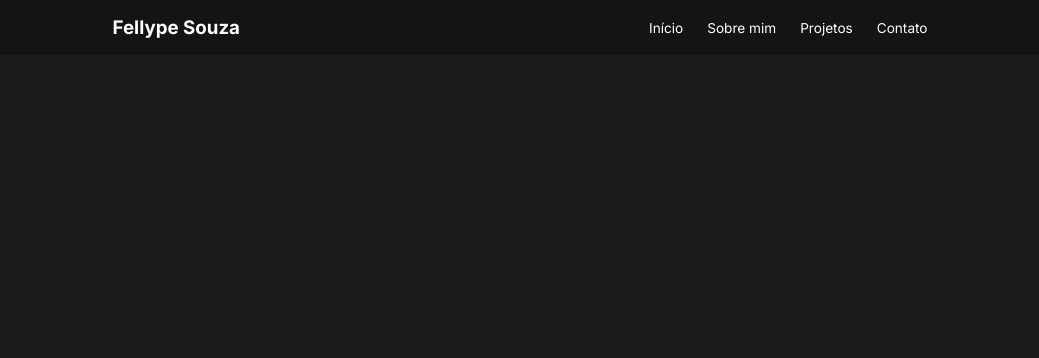
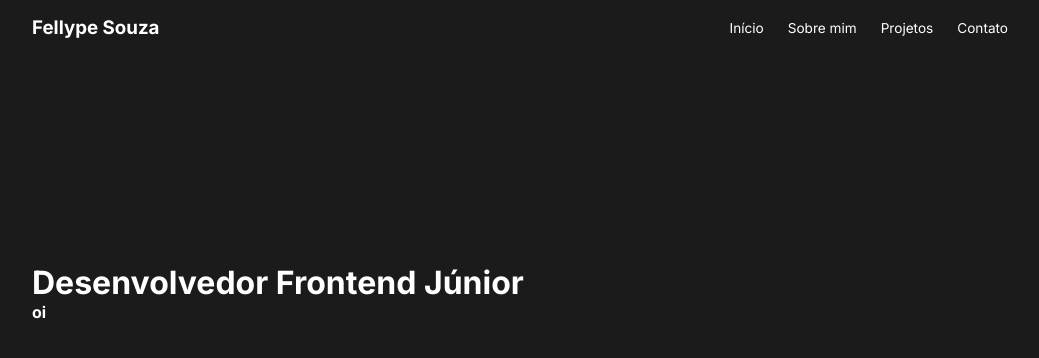
Before and after one commit to FellypeSouza/Portfolio, an Angular app: page / in a window 1280 px wide. Shown: the top 358 px of the page, without its empty margins (108-1147 px from the left). Built offline with nearby package versions, Linux system fonts and the light colour scheme.

Commit message:
estilizando o header da página

```diff
--- a/src/app/app.component.html
+++ b/src/app/app.component.html
@@ -1,4 +1,5 @@
 <main>
     <app-nav></app-nav>
+    <app-header></app-header>
 </main>
 <router-outlet />
--- a/src/app/app.component.ts
+++ b/src/app/app.component.ts
@@ -1,10 +1,11 @@
 import { Component } from '@angular/core';
 import { RouterOutlet } from '@angular/router';
-import { NavComponent } from '../components/nav/nav/nav.component';
+import { NavComponent } from '../components/nav/nav.component';
+import { HeaderComponent } from '../components/header/header.component';
 
 @Component({
   selector: 'app-root',
-  imports: [RouterOutlet, NavComponent],
+  imports: [RouterOutlet, NavComponent, HeaderComponent],
   templateUrl: './app.component.html',
   styleUrl: './app.component.scss'
 })
--- /dev/null
+++ b/src/components/header/header.component.html
@@ -0,0 +1,4 @@
+<header>
+    <h1><b class="specialText">Desenvolvedor Frontend Júnior</b></h1>
+    <h4>oi</h4>
+</header>
--- /dev/null
+++ b/src/components/header/header.component.scss
@@ -0,0 +1,8 @@
+header{
+    max-width: 1000px;
+    margin: auto;
+    margin-top: 13rem;
+    color: #fff;
+    .specialText{
+    }
+}
--- a/src/components/nav/nav/nav.component.scss
+++ b/src/components/nav/nav.component.scss
@@ -2,9 +2,10 @@ $navTextColor:#fff;
 nav{
     display: flex;
     align-items: center;
-    justify-content: space-around;
+    justify-content: space-between;
     padding: 1rem;
-    background-color: #11111193;
+    max-width: 1000px;
+    margin: auto;
     .navTitle{
         h1{
             color: $navTextColor;
```
Also changed, not shown: src/components/header/header.component.ts (added, +11 -0 lines), src/components/nav/nav.component.html (renamed from src/components/nav/nav/nav.component.html), src/components/nav/nav.component.ts (renamed from src/components/nav/nav/nav.component.ts), 2 other files (tests, documents, lock files or other folders).
